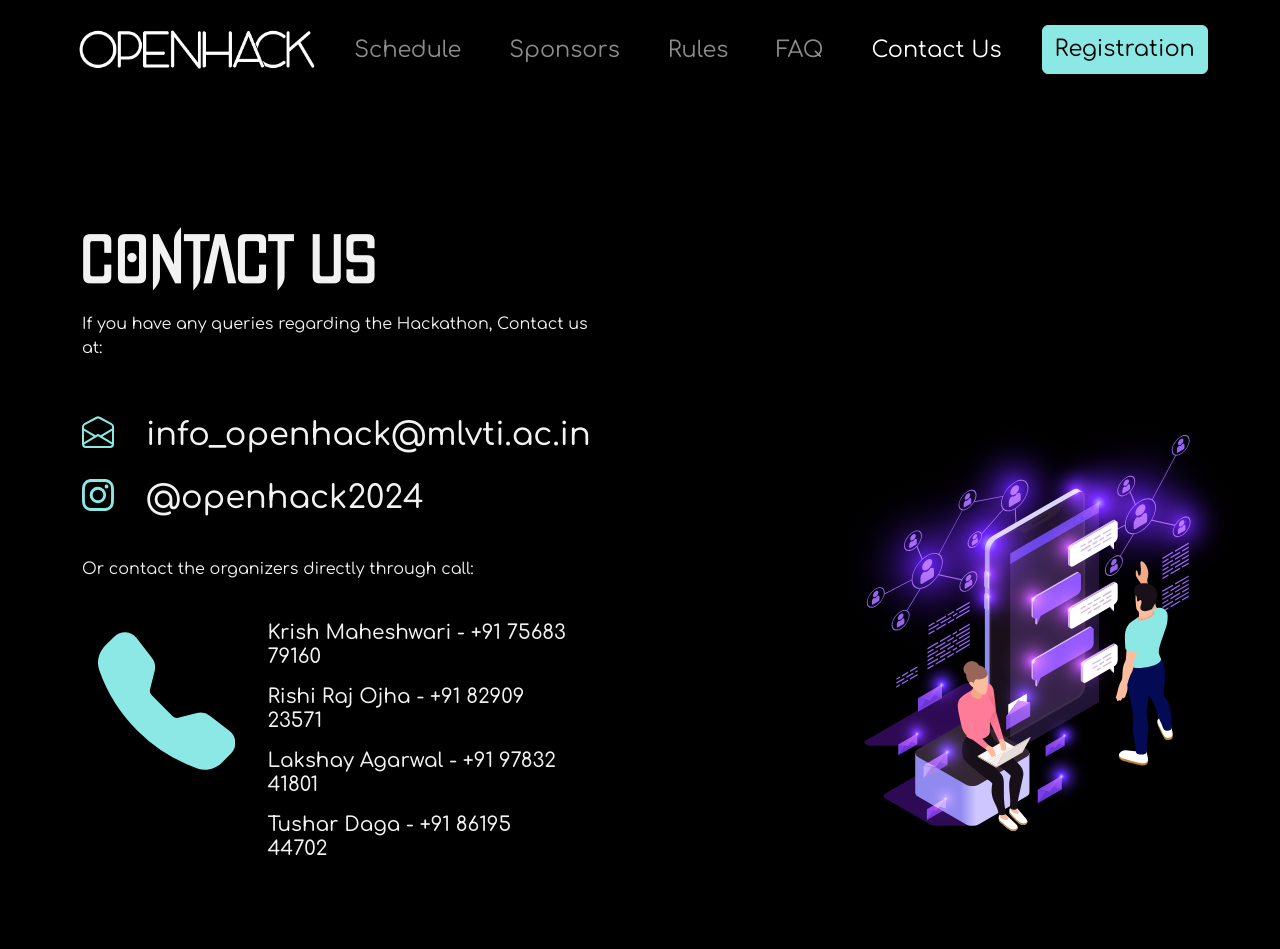
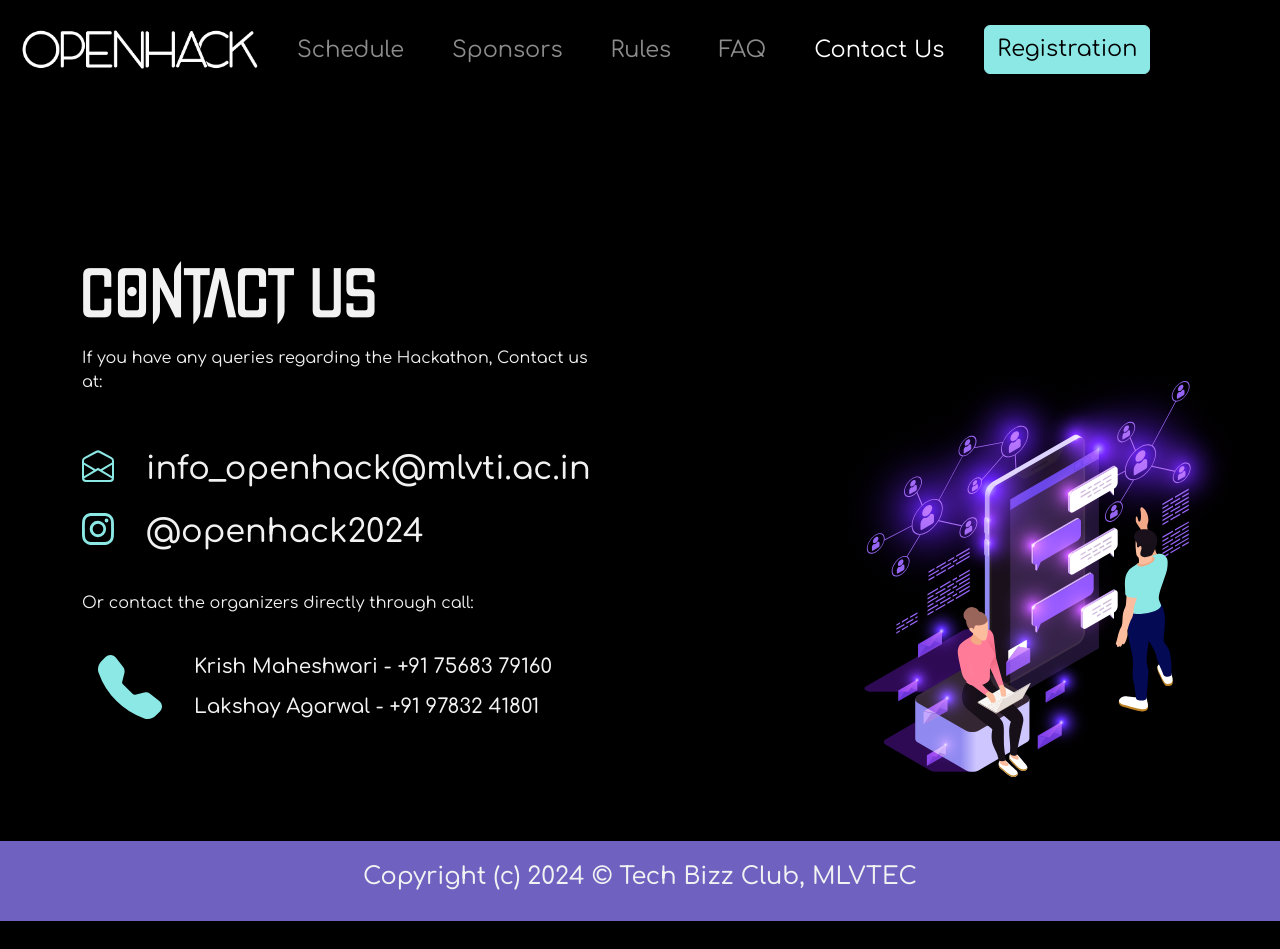
Before and after one commit to Krish2958/OpenHack, a React (Create React App) app in the folder openhack/: page /contact-us in a window 1280 px wide. After the commit the page ends 921 px from the top, so only its background shows below. Built offline with nearby package versions, Linux system fonts and the light colour scheme.

Commit message:
COntact Information Updated

```diff
--- a/openhack/src/App.css
+++ b/openhack/src/App.css
@@ -62,6 +62,7 @@ body::-webkit-scrollbar {
     text-align: center;
   }
 }
+
 .btn.disabled {
   font-size: 1.4rem;
   background-color: #8ce8e5;
--- a/openhack/src/App.js
+++ b/openhack/src/App.js
@@ -5,10 +5,11 @@ import './App.css';
 import { Home, Schedule, ContactUs, FAQ, Sponsors, Registration } from './pages';
 import { CustomNavbar } from './components/CustomNavbar';
 import { BrowserRouter as Router, Routes, Route } from 'react-router-dom';
+import { Footer } from './components/Footer';
 
 const App = () => {
   return (
-
+      <>
         <Router>
           <CustomNavbar />
           <Container>
@@ -21,9 +22,11 @@ const App = () => {
           <Route path="/registration" element={<Registration />} />
           </Routes>
           </Container>
+
         </Router>
+        <Footer />
 
-
+        </>
   );
 };
 
--- /dev/null
+++ b/openhack/src/components/Footer/Footer.css
@@ -0,0 +1,23 @@
+.footer-container {
+    display: flex;
+    justify-content: center;
+    align-items: center;
+    width: 100vw;
+    height: 5rem;
+    background-color: #6F61C0;
+    position: relative;
+    bottom: 0;
+    @media screen and (max-width: 768px) {
+        height: 3.75rem;
+    }
+}
+
+.footer-text {
+    font-family: 'Comfortaa';
+    font-size: 1.5rem;
+    color: #F2F2F2;
+    @media screen and (max-width: 768px) {
+        font-size: 0.9rem;
+    }
+
+}
--- /dev/null
+++ b/openhack/src/components/Footer/index.jsx
@@ -0,0 +1,9 @@
+import React from 'react';
+import './Footer.css';
+export const Footer = () => {
+  return (
+    <div className='footer-container'>
+      <h3 className='footer-text'>Copyright (c) 2024 © Tech Bizz Club, MLVTEC</h3>
+    </div>
+  )
+}
--- a/openhack/src/pages/ContactUs/ContactUs.css
+++ b/openhack/src/pages/ContactUs/ContactUs.css
@@ -1,3 +1,8 @@
+.contact-us-page{
+    width: 100vw;
+    height: 100vh;
+}
+
 .contact-us {
     display: grid;
     grid-template-columns: 1fr 1fr;
@@ -120,13 +125,13 @@
 }
 
 .contact-us-call {
-    width: 10rem;
-    height: 10rem;
+    width: 4rem;
+    height: 4rem;
     color: #8CE8E5;
 
     @media screen and (max-width: 768px) {
-        width: 5rem;
-        height: 5rem;
+        width: 2.5rem;
+        height: 2.5rem;
     }
 }
 
@@ -146,7 +151,7 @@
     color: #F2F2F2;
 
     @media screen and (max-width: 768px) {
-        font-size: 10px;
+        font-size: 12px;
     }
 }
 
--- a/openhack/src/pages/ContactUs/index.jsx
+++ b/openhack/src/pages/ContactUs/index.jsx
@@ -19,9 +19,7 @@ export const ContactUs = () => {
       <Icon.TelephoneFill className='contact-us-call' />
       <div className='contact-us-call-number'>
       <h2 className='contact-us-call-numbers'>Krish Maheshwari - +91 75683 79160</h2>
-      <h2 className='contact-us-call-numbers'>Rishi Raj Ojha - +91 82909 23571</h2>
       <h2 className='contact-us-call-numbers'>Lakshay Agarwal - +91 97832 41801</h2>
-      <h2 className='contact-us-call-numbers'>Tushar Daga - +91 86195 44702</h2>
       </div>
       </div>
       </div>
--- a/openhack/src/pages/FAQ/FAQ.css
+++ b/openhack/src/pages/FAQ/FAQ.css
@@ -63,6 +63,10 @@
   }
 
   .accordion {
+    width: 74rem;
+    @media screen and (max-width: 768px) {
+      width: 17rem;
+    }
     --bs-accordion-btn-icon: none;
     --bs-accordion-btn-icon-width: 0;
   }
@@ -72,6 +76,7 @@
     border: 1px solid #F2F2F2;
     border-radius: 1px;
     color: #8CE8E5;
+    width: 74rem;
 
     @media screen and (max-width: 768px) {
       width: 17rem;
@@ -90,3 +95,11 @@
     }
 
   }
+
+  .faq .accordion {
+    width: 74rem;
+    @media screen and (max-width: 768px) {
+      width: 17rem;
+    }
+
+  }
--- a/openhack/src/pages/Home/Home.css
+++ b/openhack/src/pages/Home/Home.css
@@ -414,7 +414,7 @@
   grid-template-columns: 50rem 50rem;
   position: relative;
   border-radius: 2rem;
-  border: 3px solid #8CE8E5;
+  border: 3px solid #6F61C0;
   overflow: hidden;
   width: 82rem;
   height: auto;
--- a/openhack/src/pages/Home/components/TeamCard/index.jsx
+++ b/openhack/src/pages/Home/components/TeamCard/index.jsx
@@ -51,9 +51,9 @@ const TeamMemberCard = ({ name, batch, role, imageUrl, email, linkedin, instagra
 const Team = () => {
   const teamMembers = [
     { name: 'Krish Maheshwari',batch: 'III, CSE-IoT', role: 'Technical Lead', imageUrl: Assets.KrishMaheshwari, email: 'krishm.km17@gmail.com', linkedin: 'https://www.linkedin.com/in/krishm2958/', instagram: 'https://www.instagram.com/krishm.km18/', github: 'https://github.com/krish2958' },
-    { name: 'Lakshay Agarwal',batch: 'III, ME', role: 'Desgin Operations', imageUrl: Assets.LakshayAgarwal, email: 'lakshay@example.com', linkedin: 'https://www.linkedin.com/in/lakshayagarwal/', instagram: 'https://www.instagram.com/lakshayagarwal/' },
-    { name: 'Rishi Raj Ojha',batch: 'III, ME', role: 'Managment', imageUrl: Assets.RishiRajOjha, email: 'rishi@example.com', linkedin: 'https://www.linkedin.com/in/rishirajojha/', instagram: 'https://www.instagram.com/rishirajojha/' },
-    { name: 'Tushar Daga',batch: 'II, CSE-IoT', role: 'Development', imageUrl: Assets.TusharDaga, email: 'tushar@example.com', linkedin: 'https://www.linkedin.com/in/tushardaga/', instagram: 'https://www.instagram.com/tushardaga/', github: 'https://github.com/tushardaga' },
+    { name: 'Lakshay Agarwal',batch: 'III, ME', role: 'Desgin Operations', imageUrl: Assets.LakshayAgarwal, email: 'lakshayagarwal490@gmail.com', linkedin: ' https://www.linkedin.com/in/lakshayagarwal490/', instagram: ' https://www.instagram.com/here.lakshay/'},
+    { name: 'Rishi Raj Ojha',batch: 'III, ME', role: 'Managment', imageUrl: Assets.RishiRajOjha, email: 'rishirajojha42@gmail.com', linkedin: ' https://www.linkedin.com/in/rishi-raj-ojha-428b16271/', instagram: 'https://www.instagram.com/orishiraj_27/' },
+    { name: 'Tushar Daga',batch: 'II, CSE-IoT', role: 'Development', imageUrl: Assets.TusharDaga, email: 'tushardaga899@gmail.com', linkedin: ' https://www.linkedin.com/in/tushar-daga-2068a9237', github: 'https://github.com/titaniumtushar' },
   ];
 
   return (
--- a/openhack/src/pages/Registration/Registration.css
+++ b/openhack/src/pages/Registration/Registration.css
@@ -3,13 +3,15 @@
     flex-direction: column;
     justify-content: center;
     align-items: center;
+    width: 100vw;
+    height: 100vh;
 }
 .registration-container {
     position: fixed;
     top: 0;
     left: 0;
-    width: 100%;
-    height: 100%;
+    width: 100vw;
+    height: 100vh;
     display: flex;
     justify-content: center;
     align-items: center;
--- a/openhack/src/pages/Sponsors/index.jsx
+++ b/openhack/src/pages/Sponsors/index.jsx
@@ -15,16 +15,16 @@ export const Sponsors = () => {
           <h1 className='sponsors-card-title'>Title Sponsor</h1>
           <p className="sponsors-card-description">Ready Bytes Software Labs Pvt. Ltd. is a Bhilwara based Software company founded by Mr. Shyam Sundar Verma in 2009. Ready Bytes specializes in creating software solutions.</p>
           <span className='sponsors__icon-container'>
-          <a href="mailto:info_openhack@mlvti.ac.in" target="_blank" rel="noopener noreferrer">
+          <a href="https://www.facebook.com/readybytes" target="_blank" rel="noopener noreferrer">
             <Icon.Facebook className='sponsors__icon' color='#8CE8E5' />
           </a>
-          <a href="https://www.instagram.com/openhack2024/" target="_blank" rel="noopener noreferrer">
+          <a href="https://www.instagram.com/readybytes/" target="_blank" rel="noopener noreferrer">
             <Icon.Instagram className='sponsors__icon' color='#8CE8E5' />
           </a>
-          <a href="https://www.instagram.com/openhack2024/" target="_blank" rel="noopener noreferrer">
+          <a href="http://www.linkedin.com/company/ready-bytes-software-labs-pvt.-ltd." target="_blank" rel="noopener noreferrer">
             <Icon.Linkedin className='sponsors__icon' color='#8CE8E5' />
           </a>
-          <a href="https://www.instagram.com/openhack2024/" target="_blank" rel="noopener noreferrer">
+          <a href="https://www.readybytes.in/" target="_blank" rel="noopener noreferrer">
             <Icon.Globe className='sponsors__icon' color='#8CE8E5' />
           </a>
         </span>
@@ -88,7 +88,7 @@ team. Versatile strength is its team who is capable to face any type of challeng
           <a href="https://www.instagram.com/trickylab121/" target="_blank" rel="noopener noreferrer">
             <Icon.Instagram className='sponsors__icon' color='#8CE8E5' />
           </a>
-          <a href="https://www.instagram.com/tricky121/" target="_blank" rel="noopener noreferrer">
+          <a href="https://www.linkedin.com/company/trickylab/" target="_blank" rel="noopener noreferrer">
             <Icon.Linkedin className='sponsors__icon' color='#8CE8E5' />
           </a>
           <a href="https://www.trickylab.com" target="_blank" rel="noopener noreferrer">
```
